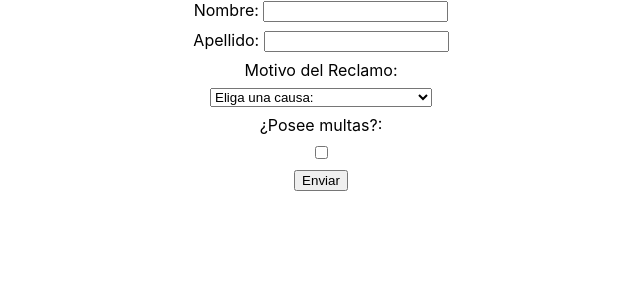
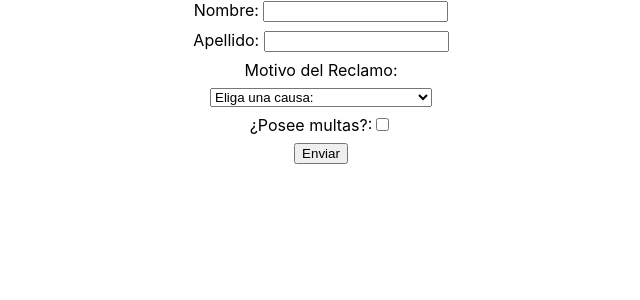
Before and after one commit to Academia-Numen/clases-react-0522, a React (Create React App) app: page / in a window 1280 px wide. Shown: the top 300 px of the page, without its empty margins (319-959 px from the left). Built offline with nearby package versions, Linux system fonts and the light colour scheme; the HTML template or start-up script is replaced by a standard one.

Commit message:
avances clase 5

```diff
--- a/package.json
+++ b/package.json
@@ -3,9 +3,13 @@
   "version": "0.1.0",
   "private": true,
   "dependencies": {
+    "@fortawesome/fontawesome-svg-core": "^6.2.0",
+    "@fortawesome/free-solid-svg-icons": "^6.2.0",
+    "@fortawesome/react-fontawesome": "^0.2.0",
     "@testing-library/jest-dom": "^5.16.5",
     "@testing-library/react": "^13.4.0",
     "@testing-library/user-event": "^13.5.0",
+    "axios": "^1.1.3",
     "react": "^18.2.0",
     "react-dom": "^18.2.0",
     "react-scripts": "5.0.1",
--- /dev/null
+++ b/server/db.json
@@ -0,0 +1,46 @@
+{
+  "forms": [
+    {
+      "nombre": "Carlos",
+      "apellido": "Medina",
+      "causa": "Arreglo de Luminaria",
+      "otro": "El usuario  tiene multas",
+      "id": 1
+    },
+    {
+      "nombre": "Esteban",
+      "apellido": "Quito",
+      "causa": "Mantenimiento Espacios Públicos",
+      "otro": "El usuario  tiene multas",
+      "id": 2
+    },
+    {
+      "nombre": "Laura",
+      "apellido": "Encinas",
+      "causa": "Poda y corta de Pasto",
+      "otro": "El usuario  tiene multas",
+      "id": 3
+    },
+    {
+      "nombre": "sdfs",
+      "apellido": "dsfdsf",
+      "causa": "Arreglo de Luminaria",
+      "otro": "El usuario  tiene multas",
+      "id": 4
+    },
+    {
+      "nombre": "dfsdf",
+      "apellido": "dsfsdf",
+      "causa": "Poda y corta de Pasto",
+      "otro": "El usuario  tiene multas",
+      "id": 5
+    },
+    {
+      "nombre": "xdfdsf",
+      "apellido": "sdfs",
+      "causa": "Pavimento",
+      "otro": "El usuario  tiene multas",
+      "id": 6
+    }
+  ]
+}
--- a/src/App.js
+++ b/src/App.js
@@ -1,33 +1,90 @@
+import { faCircleExclamation, faSpinner } from "@fortawesome/free-solid-svg-icons";
+import axios from "axios";
+import { useEffect } from "react";
 import { useState } from "react";
+import Checkbox from "./components/Checkbox";
+import Form from "./components/Form";
+import Icon from "./components/Icon";
 import InputText from "./components/InputText";
+import Select from "./components/Select";
+import SubmitButton from "./components/SubmitButton";
+import possibleCauses from "./data";
 
-const possibleCauses = [
-  { label: 'Arreglo de Luminaria', value: 'Arreglo de Luminaria' },
-  { label: 'Mantenimiento Espacios Públicos', value: 'Mantenimiento Espacios Públicos' },
-  { label: 'Poda y corta de Pasto', value: 'Poda y corta de Pasto' },
-  { label: 'Pavimento', value: 'Pavimento' },
-  { label: 'Senda Peatonal', value: 'Senda Peatonal' },
-];
+const BASE_URL = 'http://localhost:8000';
+
+const errorInitialState = { isError: false, message: '' };
 
 function App() {
   const [name, setName] = useState('');
   const [lastName, setLastName] = useState('');
   const [cause, setCause] = useState('');
   const [hasFines, setHasFines] = useState(false);
+  const [error, setError] = useState(errorInitialState);
+  const [isLoading, setIsLoading] = useState(false);
+  const [refetch, setRefetch] = useState(false);
 
-  const sendForm = (e) => {
+  useEffect(() => {
+    console.log('Se envió el formulario?', refetch);
+  }, [refetch]);
+
+  useEffect(() => {
+    setTimeout(() => console.log('Aceptas todas las coockies?'), 1000);
+  }, []);
+
+  const sendForm = async (e) => {
+    try {
       e.preventDefault();
-    const datos = {
+      setIsLoading(true);
+      setError(errorInitialState);
+      const payload = {
         nombre: name,
         apellido: lastName,
         causa: cause,
         otro: `El usuario ${hasFines ? '' : 'no'} tiene multas`
       }
-    console.log('Enviar datos al Backend', datos);
+      const res = await axios({
+        method: 'post',
+        url: `${BASE_URL}/forms/`,
+        data: payload,
+      })
+      if (res.status === 201) {
+        setName('');
+        setLastName('');
+        setCause('');
+        setHasFines(!hasFines);
+        setRefetch(!refetch);
+      }
+    } catch (e) {
+      setError({
+        isError: true,
+        message: e?.message || 'Hubo un error al enviar el formulario',
+      })
+    } finally {
+      setTimeout(() => setIsLoading(false), 1000);
+    }
   }
 
   return (
-    <form onSubmit={sendForm}>
+    <div>
+      {isLoading ? (
+        <Icon
+          name={faSpinner}
+          size={40}
+          rotate={true}
+          text='Su formulario está siendo enviado...'
+        />
+      ) : (
+        <>
+          {error.isError && (
+            <Icon
+              name={faCircleExclamation}
+              size={20}
+              color="red"
+              text={"Hubo un error"}
+            />
+          )}
+
+          <Form send={sendForm}>
             <InputText
               value={name}
               changeHandler={(e) => setName(e.target.value)}
@@ -42,21 +99,27 @@ function App() {
               name="last-name"
             />
 
-      <label htmlFor="cause">Motivo del Reclamo: </label>
-      <select name="cause" defaultValue="" onChange={(e) => setCause(e.target.value)}>
-        <option disabled value="">Eliga una causa: </option>
-        {possibleCauses.map((item, index) => (
-          <option key={index} value={item.value}>
-            {item.label}
-          </option>
-        ))}
-      </select>
+            <Select
+              name="cause"
+              value={cause}
+              changeHandler={(e) => setCause(e.target.value)}
+              label="Motivo del Reclamo: "
+              placeholder="Eliga una causa: "
+              options={possibleCauses}
+            />
 
-      <label htmlFor="fines">¿Posee multas?: </label>
-      <input type="checkbox" name="fines" value={hasFines} onChange={e => setHasFines(!hasFines)} />
+            <Checkbox
+              value={hasFines}
+              changeHandler={(e) => setHasFines(!hasFines)}
+              label="¿Posee multas?:"
+              name="fines"
+            />
 
-      <input type='submit' value="Enviar" />
-    </form>
+            <SubmitButton value="Enviar" />
+          </Form>
+        </>
+      )}
+    </div>
   );
 }
 
--- a/src/components/Checkbox.js
+++ b/src/components/Checkbox.js
@@ -10,6 +10,7 @@ const Checkbox = (props) => {
                 type="checkbox"
                 name={name}
                 value={value}
+                checked={value}
                 onChange={changeHandler}
             />
         </div>
--- /dev/null
+++ b/src/components/Form.js
@@ -0,0 +1,11 @@
+
+const Form = (props) => {
+    const { send, children } = props;
+    return (
+        <form onSubmit={send}>
+            { children }
+        </form>
+    )
+}
+
+export default Form;
--- /dev/null
+++ b/src/components/Icon.js
@@ -0,0 +1,23 @@
+import { FontAwesomeIcon } from "@fortawesome/react-fontawesome";
+
+const Icon = (props) => {
+    const { name, size, color = '', rotate = false, text = '' } = props;
+    return (
+        <div style={{
+            display: 'flex',
+            flexDirection: 'column',
+            justifyContent: 'center',
+            alignItems: 'center',
+            fontSize: size,
+            color: color,
+        }}>
+            <FontAwesomeIcon
+                icon={name}
+                className={rotate ? "fa-spin" : ""}
+            />
+            {text && text}
+        </div>
+    )
+}
+
+export default Icon;
--- /dev/null
+++ b/src/components/Select.js
@@ -0,0 +1,19 @@
+
+const Select = (props) => {
+    const { name, value, changeHandler, label, placeholder, options } = props;
+    return (
+        <>
+            <label htmlFor={name}>{label}</label>
+            <select name={name} value={value} onChange={changeHandler}>
+                <option disabled value="">{placeholder}</option>
+                {options.map((item, index) => (
+                    <option key={index} value={item.value}>
+                        {item.label}
+                    </option>
+                ))}
+            </select>
+        </>
+    )
+}
+
+export default Select;
--- /dev/null
+++ b/src/components/SubmitButton.js
@@ -0,0 +1,9 @@
+
+const SubmitButton = (props) => {
+    const { value } = props;
+    return (
+        <input type='submit' value={value} />
+    )
+}
+
+export default SubmitButton;
--- /dev/null
+++ b/src/data/index.js
@@ -0,0 +1,9 @@
+const possibleCauses = [
+    { label: 'Arreglo de Luminaria', value: 'Arreglo de Luminaria' },
+    { label: 'Mantenimiento Espacios Públicos', value: 'Mantenimiento Espacios Públicos' },
+    { label: 'Poda y corta de Pasto', value: 'Poda y corta de Pasto' },
+    { label: 'Pavimento', value: 'Pavimento' },
+    { label: 'Senda Peatonal', value: 'Senda Peatonal' },
+];
+
+export default possibleCauses;
```
Also changed, not shown: 1 other file (tests, documents, lock files or other folders). Lines whose indentation alone changed are shown as unchanged.
